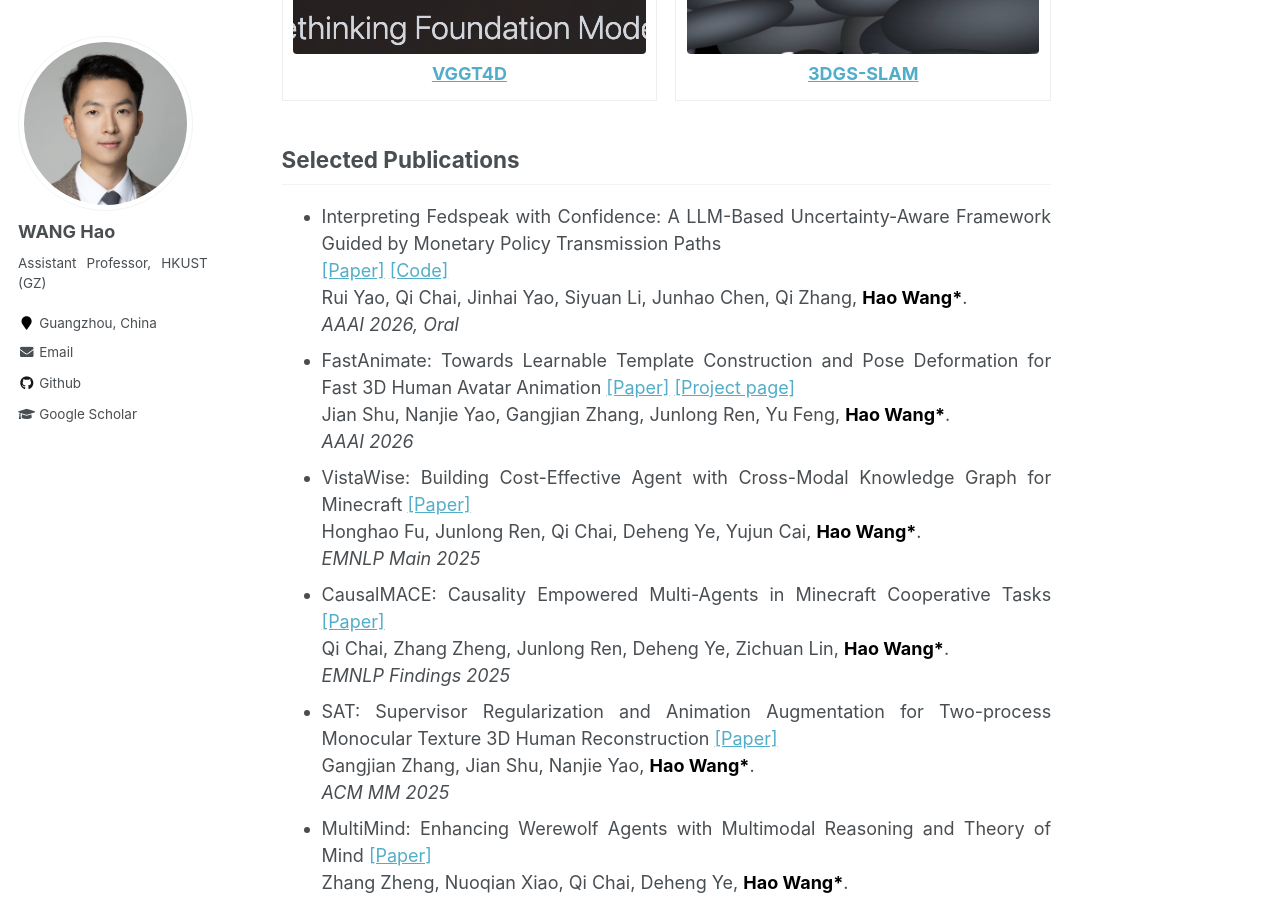
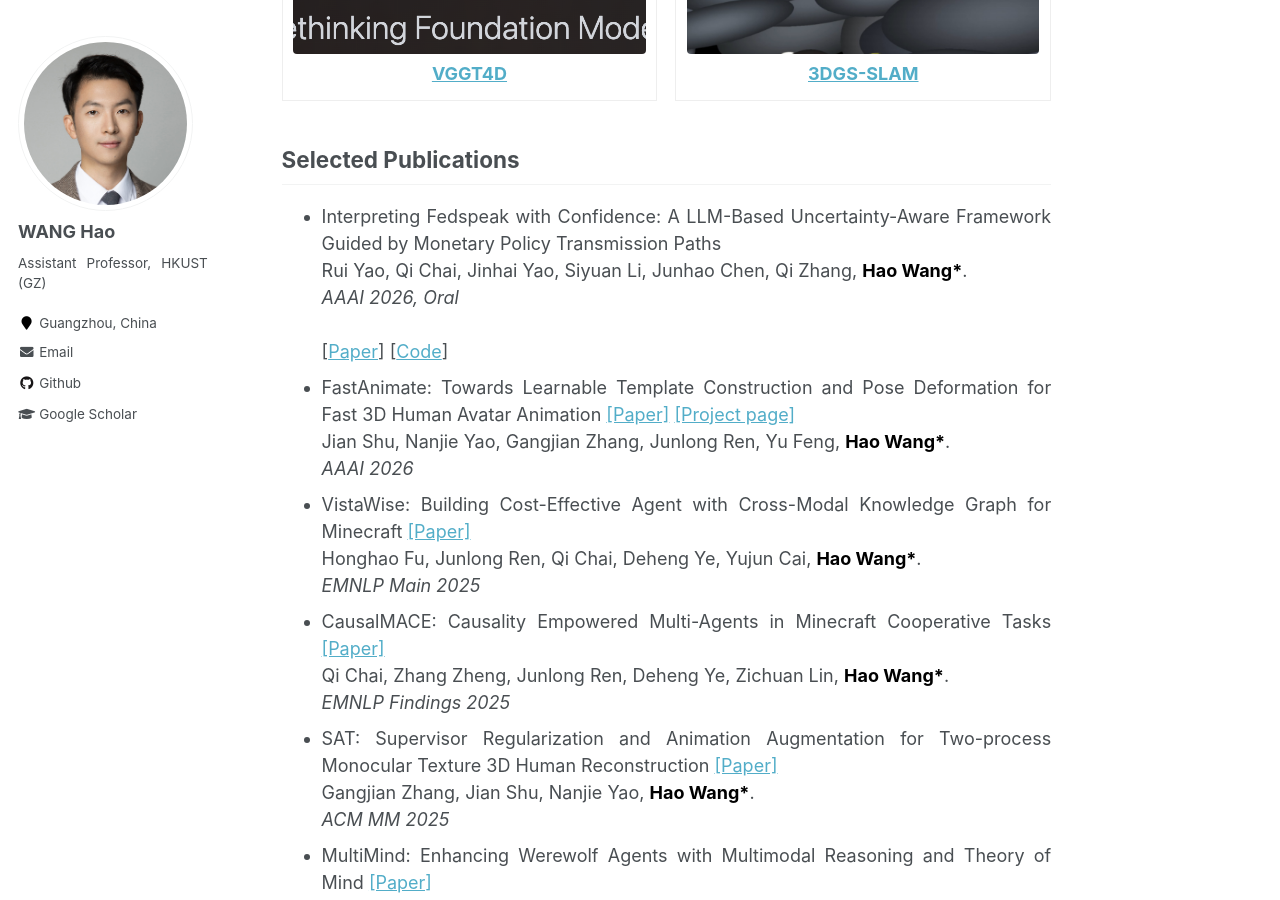
Before and after one commit to hwang1996/hwang1996.github.io, a Jekyll site: the page built from _pages/about.md, in a window 1280 px wide and 900 px high, scrolled down 791 px. Built offline with Jekyll 4.4.1, drawn with Linux system fonts in a browser that asks for light colours.

Commit message:
2025.12.10

```diff
--- a/_pages/about.md
+++ b/_pages/about.md
@@ -242,12 +242,13 @@ document.addEventListener('DOMContentLoaded', function () {
 
 
 <li>
-  Interpreting Fedspeak with Confidence: A LLM-Based Uncertainty-Aware Framework Guided by Monetary Policy Transmission Paths <br/>
-  <a href="https://arxiv.org/abs/2508.08001">[Paper]</a> <a href="https://github.com/yuuki20001/FOMC-sentiment-path">[Code]</a>
+  Interpreting Fedspeak with Confidence: A LLM-Based Uncertainty-Aware Framework Guided by Monetary Policy Transmission Paths
+
   <br/>
   Rui Yao, Qi Chai, Jinhai Yao, Siyuan Li, Junhao Chen, Qi Zhang,
   <strong><font color="black">Hao Wang*</font></strong>.
   <br/><i>AAAI 2026, Oral</i> <br>
+  <br/>[<a href="https://arxiv.org/abs/2508.08001">Paper</a>] [<a href="https://github.com/yuuki20001/FOMC-sentiment-path">Code</a>]
 </li>
 
 <li>
```
